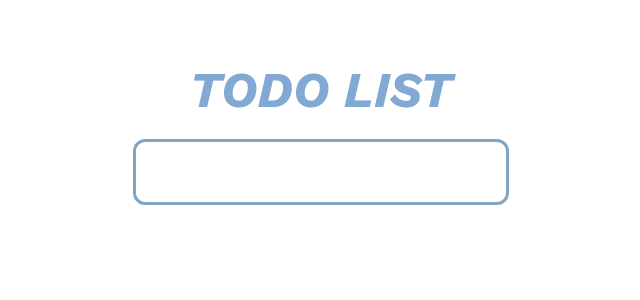
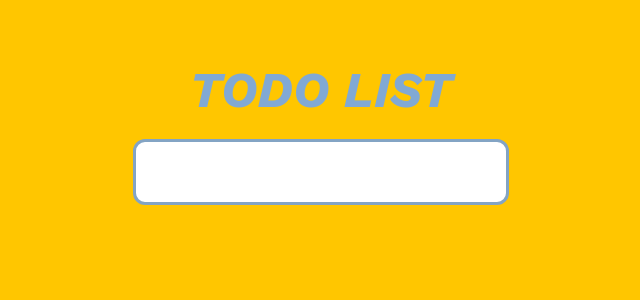
Before and after one commit to maxmusiichuk/vue_education, a Vue app: page / in a window 1280 px wide. Shown: the top 300 px of the page, without its empty margins (319-959 px from the left). Built offline with nearby package versions, Linux system fonts and the light colour scheme.

Commit message:
Add change collor shceme

```diff
--- a/src/App.vue
+++ b/src/App.vue
@@ -39,8 +39,11 @@ export default {
 
 <style lang="scss">
 @import url('https://fonts.googleapis.com/css2?family=Work+Sans:ital,wght@0,400;0,700;0,800;1,400;1,700&display=swap');
-
+html{
+  background:#ffc600;
+}
 #app {
+  background-color: #ffc600;
   font-family: Avenir, Helvetica, Arial, sans-serif;
   -webkit-font-smoothing: antialiased;
   -moz-osx-font-smoothing: grayscale;
--- a/src/components/sides/LeftSide.vue
+++ b/src/components/sides/LeftSide.vue
@@ -63,11 +63,15 @@ export default {
   color: #81a9d4;
 }
 .side-wrapper{
+  border-radius: 10px;
+  background-color: #fff;
   width: 700px;
   margin-top: 25px;
 }
 .task-list-wrapper{
   list-style: none;
+  padding: 0;
+  margin: 0;
 }
 .task-list--item{
   display: flex;
```
